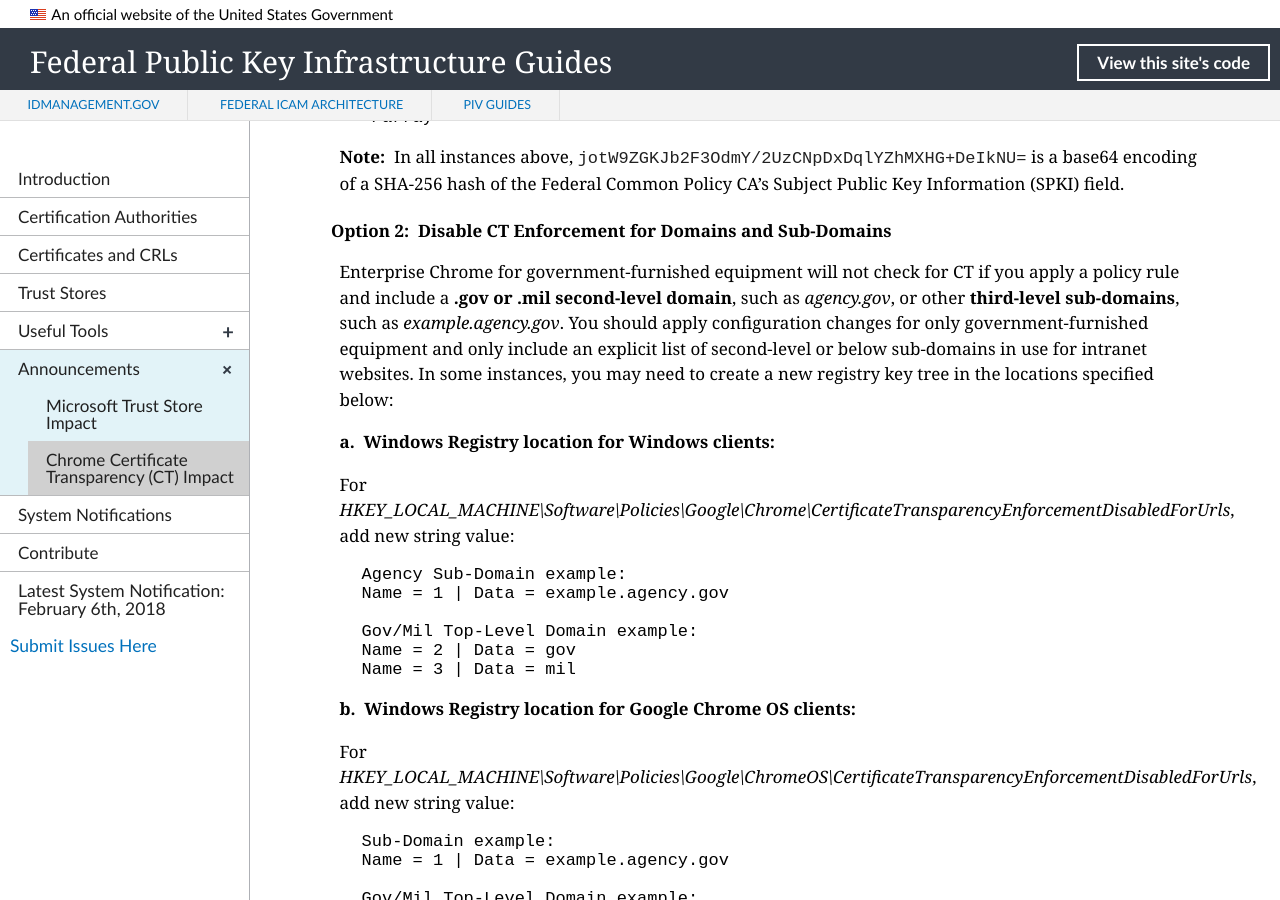
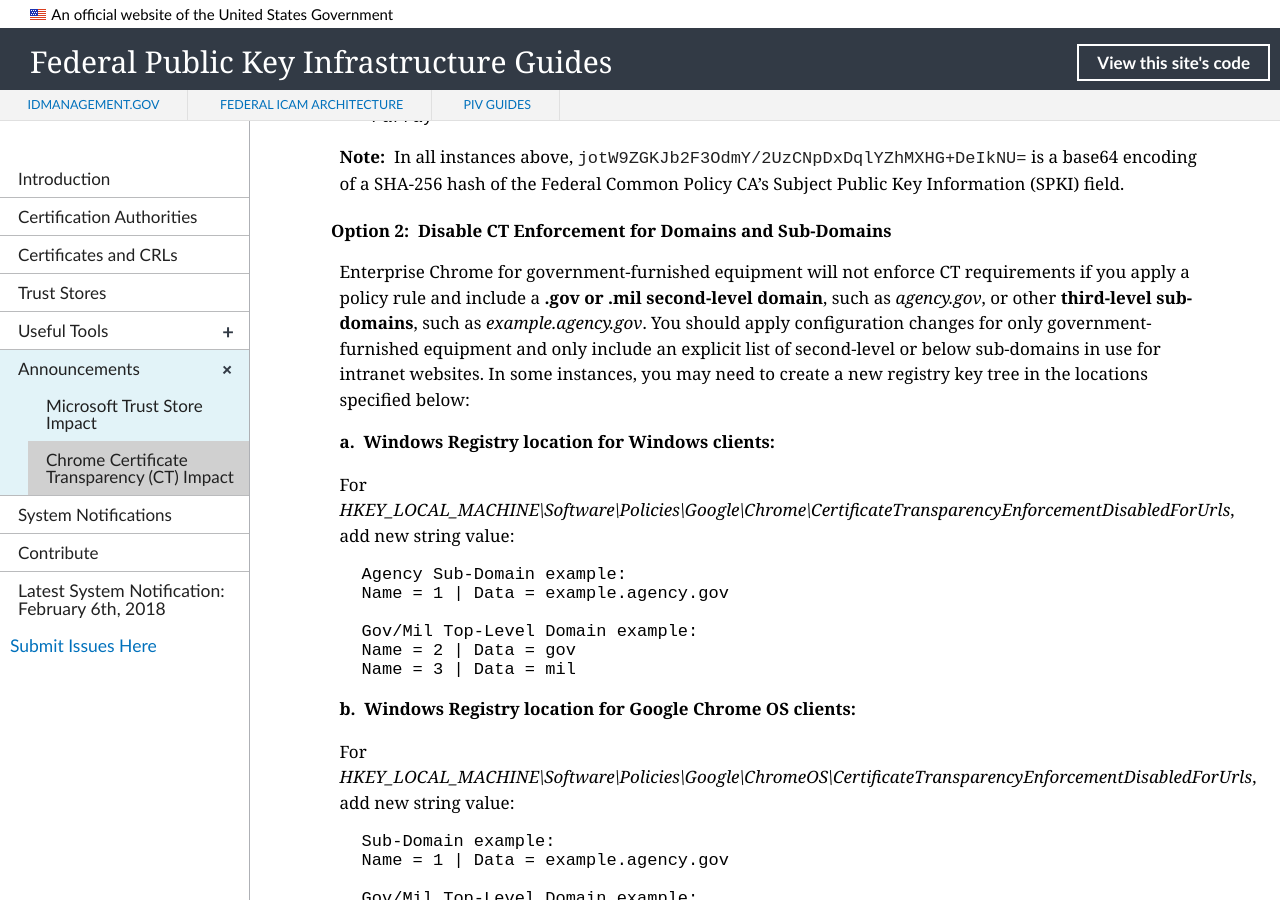
Before and after one commit to GSA/fpki-guides, a Jekyll site: the page built from _announcements/02_google_ct.md, in a window 1280 px wide and 900 px high, scrolled down 3293 px. Built offline with Jekyll 4.4.1, drawn with Linux system fonts in a browser that asks for light colours; nearby versions of some CDN libraries; library files that are not in the unit come from our copies.

Commit message:
One last update
Noticed another instance of "check".

```diff
--- a/_announcements/02_google_ct.md
+++ b/_announcements/02_google_ct.md
@@ -96,7 +96,7 @@ For preference name, CertificateTransparencyEnforcementDisabledForLegacyCas, add
 
 #### Option 2:&nbsp;&nbsp;Disable CT Enforcement for Domains and Sub-Domains
 
-Enterprise Chrome for government-furnished equipment will not check for CT if you apply a policy rule and include a **.gov or .mil second-level domain**, such as _agency.gov_, or other **third-level sub-domains**, such as _example.agency.gov_. You should apply configuration changes for only government-furnished equipment and only include an explicit list of second-level or below sub-domains in use for intranet websites. In some instances, you may need to create a new registry key tree in the locations specified below:
+Enterprise Chrome for government-furnished equipment will not enforce CT requirements if you apply a policy rule and include a **.gov or .mil second-level domain**, such as _agency.gov_, or other **third-level sub-domains**, such as _example.agency.gov_. You should apply configuration changes for only government-furnished equipment and only include an explicit list of second-level or below sub-domains in use for intranet websites. In some instances, you may need to create a new registry key tree in the locations specified below:
 
 
 **a.&nbsp;&nbsp;Windows Registry location for Windows clients:**<br>
```
